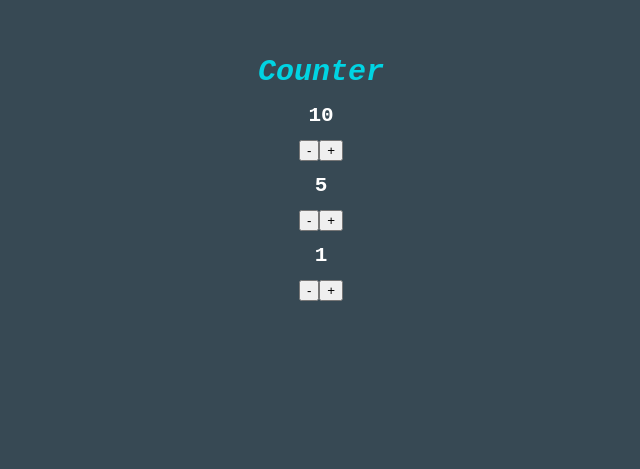
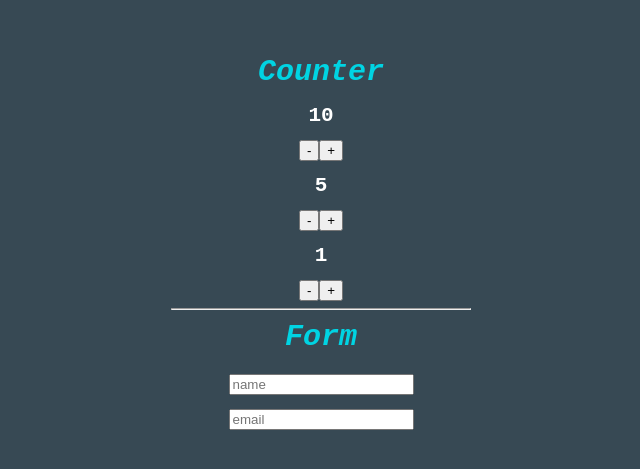
Before and after one commit to DariusPirvulescu/React-hooks, a React (Create React App) app: page / in a window 1280 px wide. Shown: the part 165-634 px from the top of the page, without its empty margins (319-959 px from the left). Built offline with nearby package versions, Linux system fonts and the light colour scheme.

Commit message:
Add Form component with useForm customHook

```diff
--- a/src/components/App.jsx
+++ b/src/components/App.jsx
@@ -1,6 +1,7 @@
 import React from "react";
 
 import Counter from "./Counter";
+import Form from "./Form";
 
 const App = () => {
   return <div className="container">
@@ -8,6 +9,10 @@ const App = () => {
     <Counter initValue={10} step={1}/>
     <Counter initValue={5} step={5}/>
     <Counter />
+
+    <hr />
+    <h1>Form</h1>
+    <Form />
   </div>
 };
 
--- a/src/components/Counter.jsx
+++ b/src/components/Counter.jsx
@@ -15,15 +15,15 @@ const Counter = ({ initValue, step }) => {
   //   setCount(count - step)
   // }
 
-  const [count, handleChange] = useCount(initValue, step);
+  const [count, handleClick] = useCount(initValue, step);
 
   return (
     <div>
       <h2>{count}</h2>
-      <button onClick={handleChange}>
+      <button onClick={handleClick}>
         -
       </button>
-      <button onClick={handleChange}>
+      <button onClick={handleClick}>
         +
       </button>
     </div>
--- /dev/null
+++ b/src/components/Form.jsx
@@ -0,0 +1,17 @@
+import React from "react";
+
+import {useForm} from "./customHooks/useForm";
+
+const Form = () => {
+  const [values, handleChange] = useForm({name: "", email: ""})
+
+  return <div>
+    <input name="name" value={values.name} onChange={handleChange} placeholder="name"/>
+    <br />
+    <br />
+    <input name="email" value={values.email} onChange={handleChange} placeholder="email"/>
+
+  </div>
+}
+
+export default Form;
--- /dev/null
+++ b/src/components/customHooks/useForm.js
@@ -0,0 +1,17 @@
+import {useState} from "react";
+
+export const useForm = (initialValues) => {
+  const [values, setInitialValues] = useState(initialValues)
+
+  return [values,
+  function (event){
+    let {name, value} = event.target
+
+    setInitialValues(values => {
+      return {
+        ...values,
+        [name]: value
+      }
+    })
+  }]
+}
```
